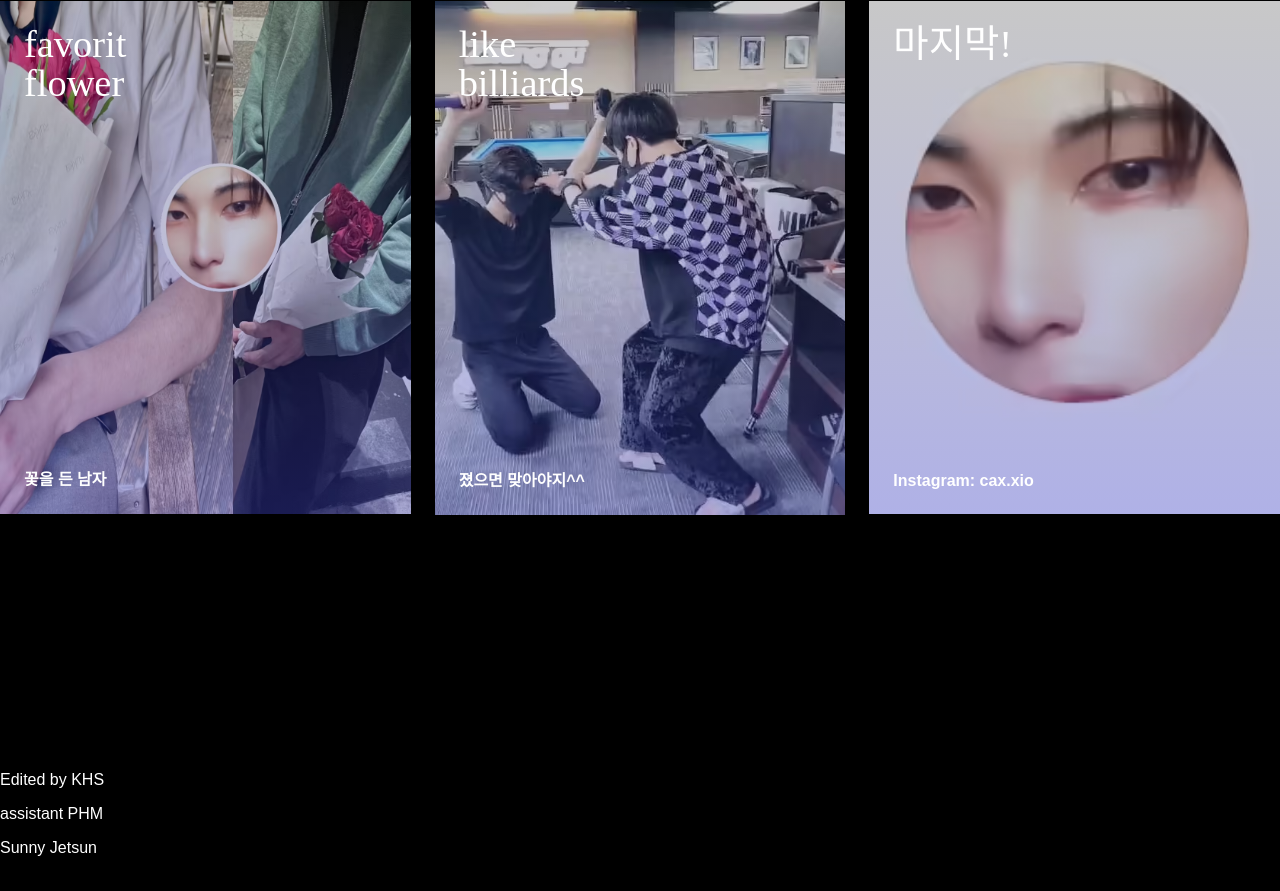
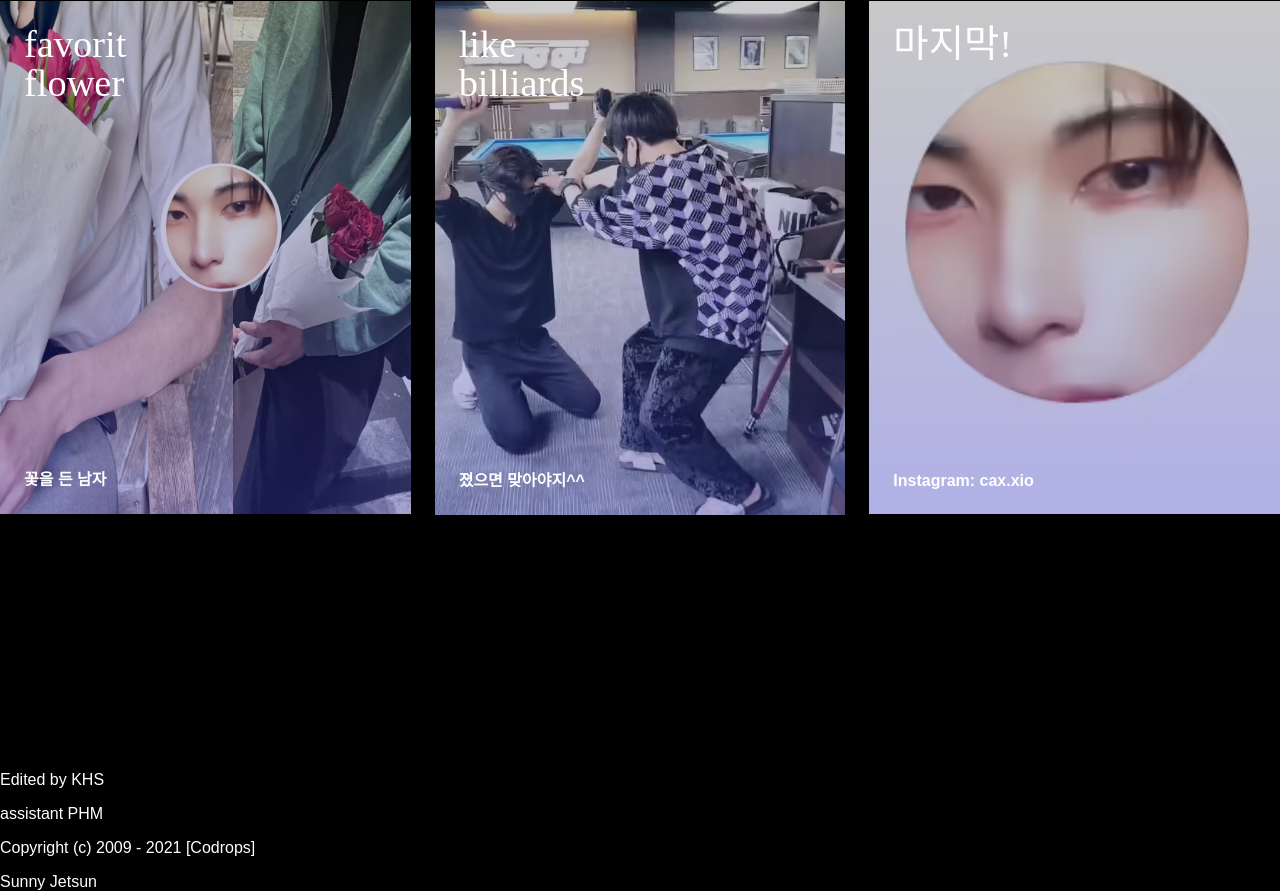
Before and after one commit to kimhaeseok/Jeong-Hyeon-Park, a plain HTML site: page index.html in a window 1280 px wide. Shown: the part 2334-3225 px from the top of the page. Drawn offline with nearby package versions, Linux system fonts and the light colour scheme; a script that the page names is missing; a web font is replaced by a local one.

Commit message:
Update index.html

```diff
--- a/index.html
+++ b/index.html
@@ -197,7 +197,7 @@
 			</div>
 			<p class="author">Edited by KHS</p>
 			<p class="author">assistant PHM</p>
-			<p class="author"Copyright (c) 2009 - 2021 [Codrops]<a href="https://tympanus.net/codrops">Sunny Jetsun</a></p>
+				<p class="author">Copyright (c) 2009 - 2021 [Codrops]</p><a href="https://tympanus.net/codrops">Sunny Jetsun</a>
 		</main>
 		<script type="text/javascript" src="js/vanilla-tilt.js"></script>
 		<script src="https://tympanus.net/codrops/adpacks/cda_sponsor.js"></script>
```
